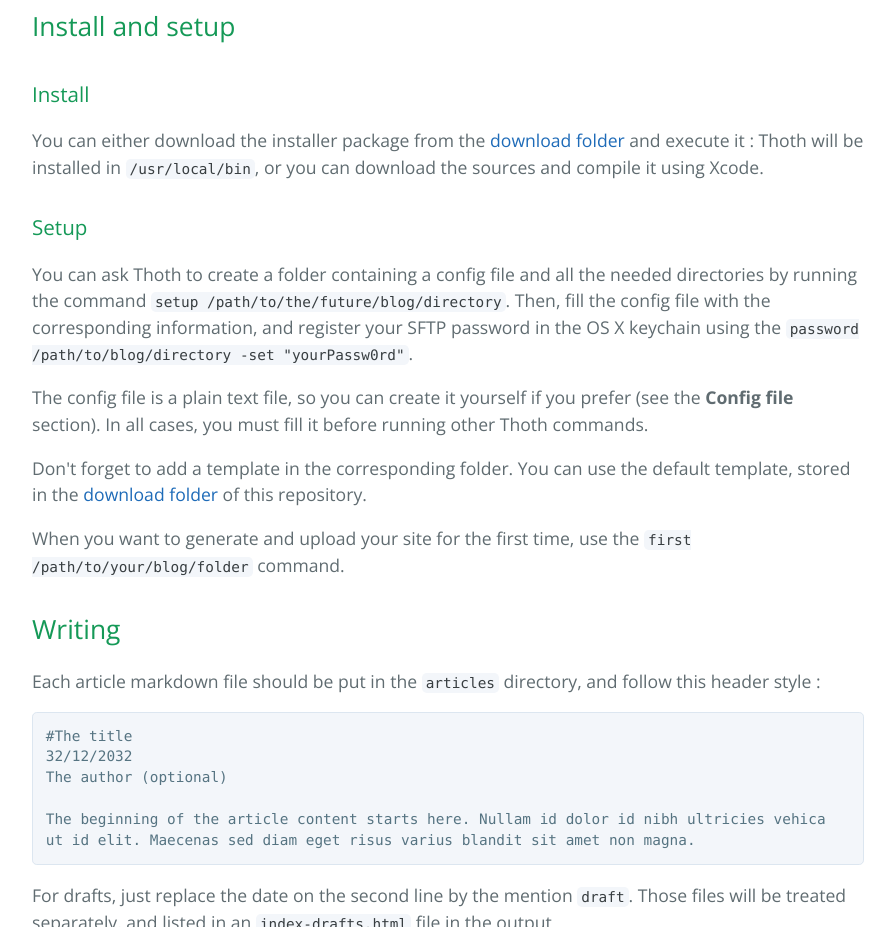
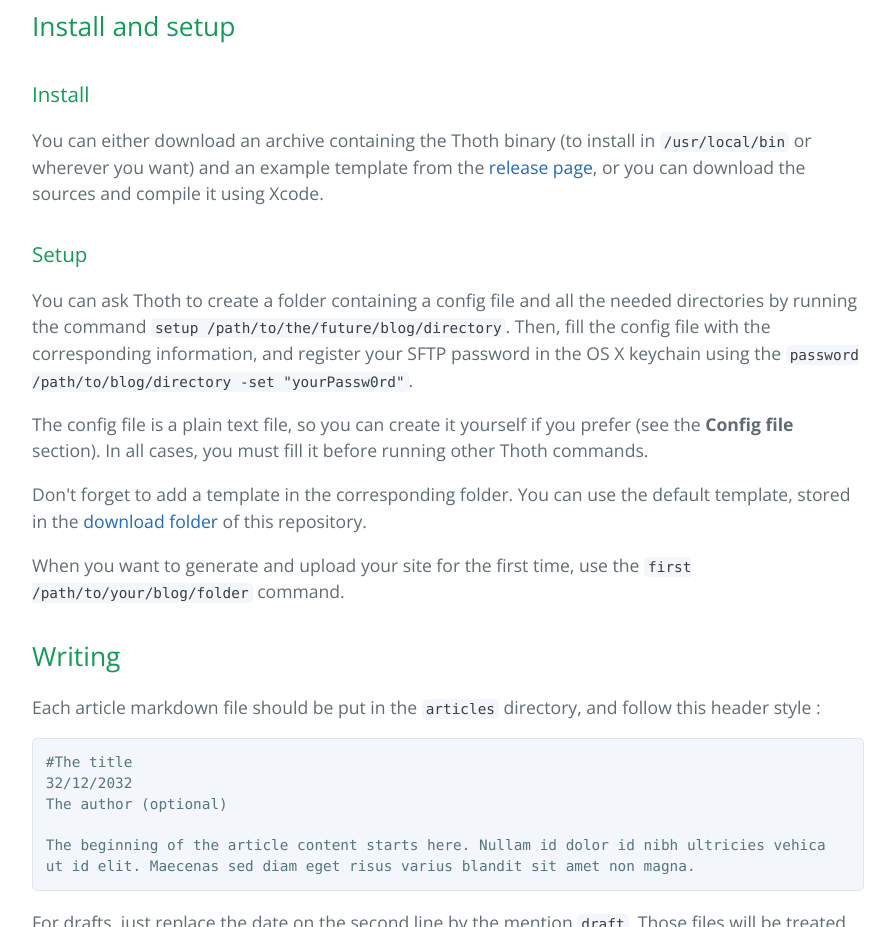
Before and after one commit to kosua20/Thoth, a plain HTML site: page index.html in a window 1280 px wide. Shown: the part 940-1867 px from the top of the page, without its empty margins (192-1087 px from the left). Drawn offline with nearby package versions, Linux system fonts and the light colour scheme.

Commit message:
Updated download link.

```diff
--- a/index.html
+++ b/index.html
@@ -47,7 +47,7 @@
 <h3>
 <a id="install" class="anchor" href="#install" aria-hidden="true"><span class="octicon octicon-link"></span></a>Install</h3>
 
-<p>You can either download the installer package from the <a href="http://github.com/kosua20/Thoth/tree/master/download/">download folder</a> and execute it : Thoth will be installed in <code>/usr/local/bin</code>, or you can download the sources and compile it using Xcode.</p>
+<p>You can either download an archive containing the Thoth binary (to install in <code>/usr/local/bin</code> or wherever you want) and an example template from the <a href="https://github.com/kosua20/Thoth/releases/">release page</a>, or you can download the sources and compile it using Xcode.</p>
 
 <h3>
 <a id="setup" class="anchor" href="#setup" aria-hidden="true"><span class="octicon octicon-link"></span></a>Setup</h3>
```
